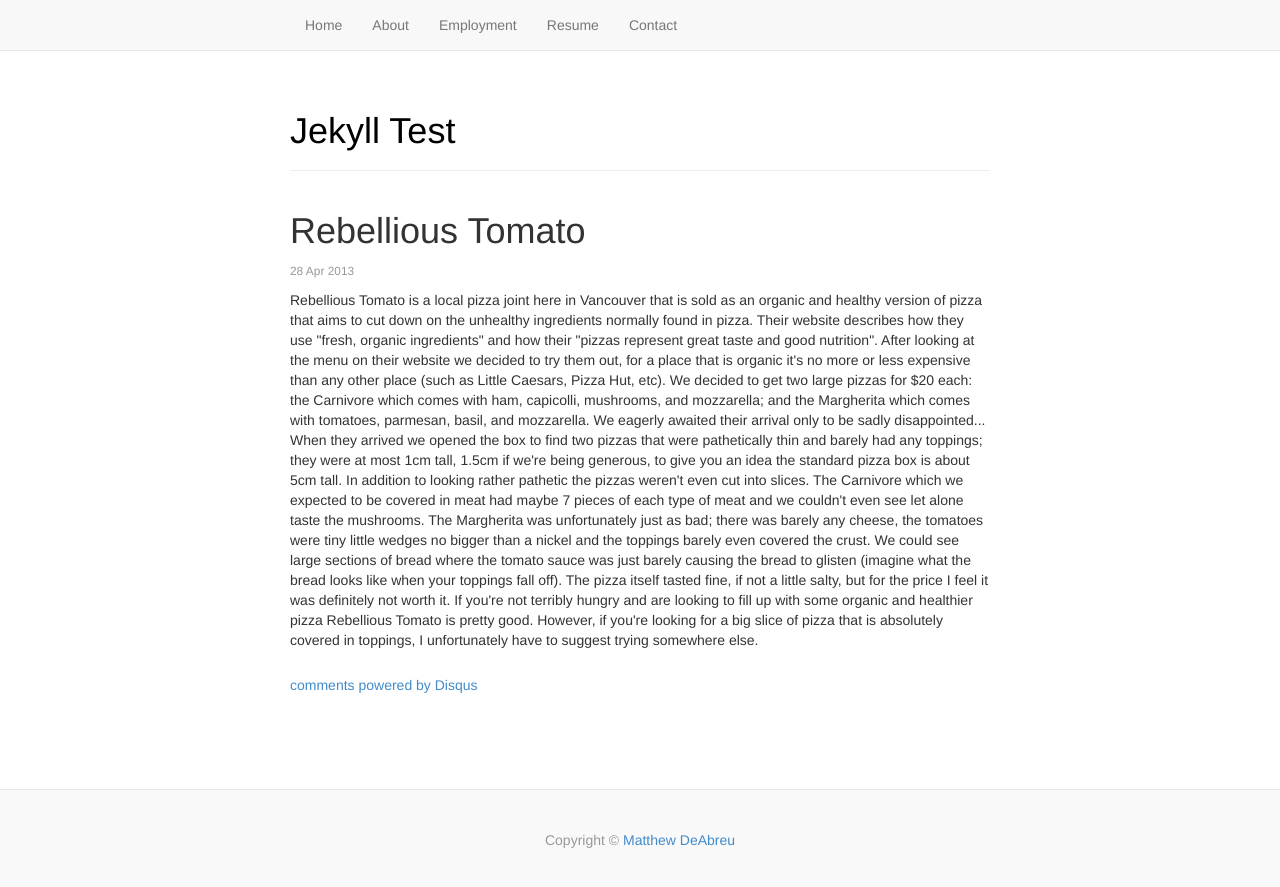
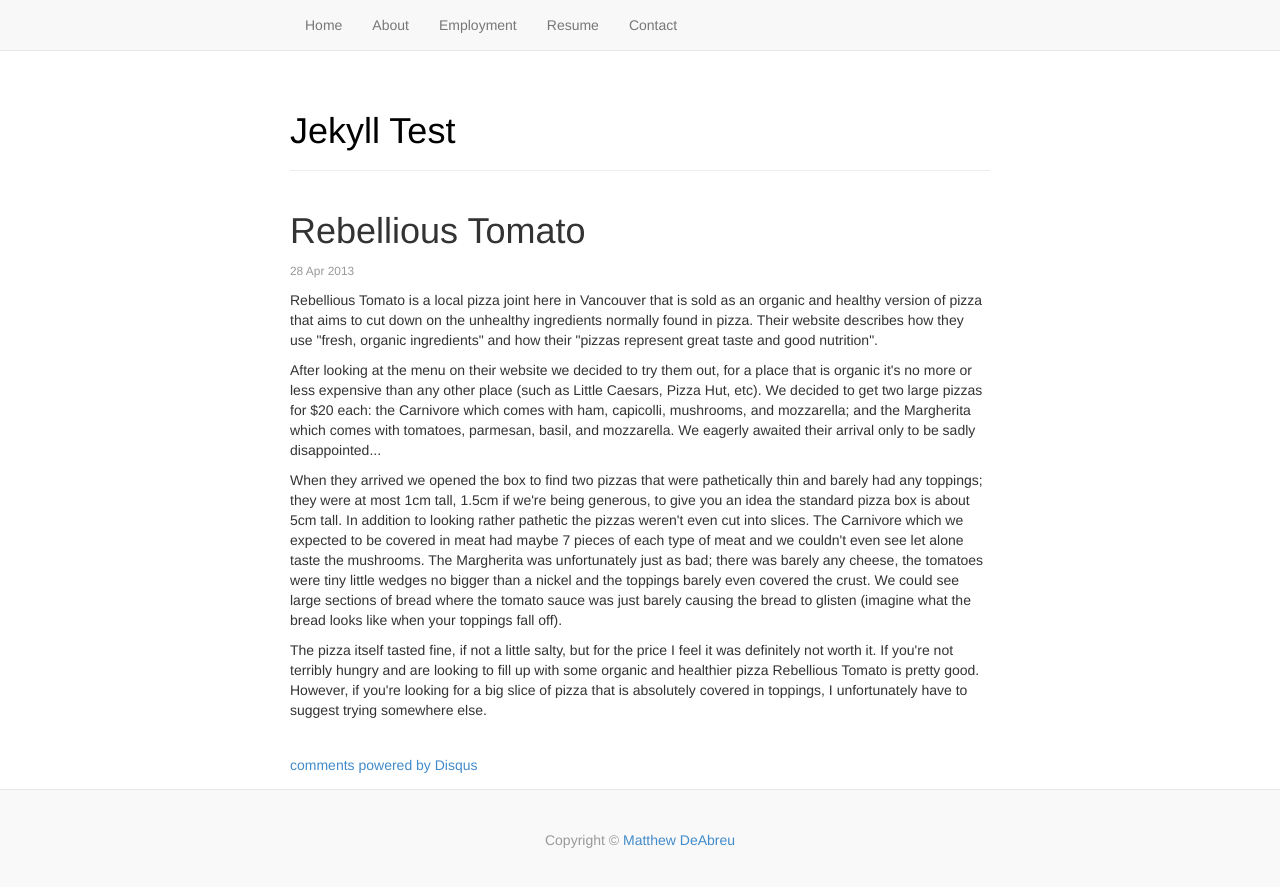
Before and after one commit to mdeabreu/mdeabreu, a Jekyll site: the page built from _posts/2013-04-23-rebellious-tomato.html, in a window 1280 px wide. Shown: the top 887 px of the page. Built offline with Jekyll 4.4.1, drawn with Linux system fonts in a browser that asks for light colours; nearby versions of some CDN libraries; comment, search, counter and statistics services are not loaded.

Commit message:
fix formatting

```diff
--- a/_posts/2013-04-23-rebellious-tomato.html
+++ b/_posts/2013-04-23-rebellious-tomato.html
@@ -4,12 +4,12 @@ title:  "Rebellious Tomato"
 date:   2013-04-28 17:44:00
 ---
 
-Rebellious Tomato is a local pizza joint here in Vancouver that is sold as an organic and healthy version of pizza that aims to cut down on the unhealthy ingredients normally found in pizza. Their website describes how they use "fresh, organic ingredients" and how their "pizzas represent great taste and good nutrition".
+<p>Rebellious Tomato is a local pizza joint here in Vancouver that is sold as an organic and healthy version of pizza that aims to cut down on the unhealthy ingredients normally found in pizza. Their website describes how they use "fresh, organic ingredients" and how their "pizzas represent great taste and good nutrition".</p>
 
-After looking at the menu on their website we decided to try them out, for a place that is organic it's no more or less expensive than any other place (such as Little Caesars, Pizza Hut, etc). We decided to get two large pizzas for $20 each: the Carnivore which comes with ham, capicolli, mushrooms, and mozzarella; and the Margherita which comes with tomatoes, parmesan, basil, and mozzarella. We eagerly awaited their arrival only to be sadly disappointed...
+<p>After looking at the menu on their website we decided to try them out, for a place that is organic it's no more or less expensive than any other place (such as Little Caesars, Pizza Hut, etc). We decided to get two large pizzas for $20 each: the Carnivore which comes with ham, capicolli, mushrooms, and mozzarella; and the Margherita which comes with tomatoes, parmesan, basil, and mozzarella. We eagerly awaited their arrival only to be sadly disappointed...</p>
 
 <!--more-->
 
-When they arrived we opened the box to find two pizzas that were pathetically thin and barely had any toppings; they were at most 1cm tall, 1.5cm if we're being generous, to give you an idea the standard pizza box is about 5cm tall. In addition to looking rather pathetic the pizzas weren't even cut into slices. The Carnivore which we expected to be covered in meat had maybe 7 pieces of each type of meat and we couldn't even see let alone taste the mushrooms. The Margherita was unfortunately just as bad; there was barely any cheese, the tomatoes were tiny little wedges no bigger than a nickel and the toppings barely even covered the crust. We could see large sections of bread where the tomato sauce was just barely causing the bread to glisten (imagine what the bread looks like when your toppings fall off).
+<p>When they arrived we opened the box to find two pizzas that were pathetically thin and barely had any toppings; they were at most 1cm tall, 1.5cm if we're being generous, to give you an idea the standard pizza box is about 5cm tall. In addition to looking rather pathetic the pizzas weren't even cut into slices. The Carnivore which we expected to be covered in meat had maybe 7 pieces of each type of meat and we couldn't even see let alone taste the mushrooms. The Margherita was unfortunately just as bad; there was barely any cheese, the tomatoes were tiny little wedges no bigger than a nickel and the toppings barely even covered the crust. We could see large sections of bread where the tomato sauce was just barely causing the bread to glisten (imagine what the bread looks like when your toppings fall off).</p>
 
-The pizza itself tasted fine, if not a little salty, but for the price I feel it was definitely not worth it. If you're not terribly hungry and are looking to fill up with some organic and healthier pizza Rebellious Tomato is pretty good. However, if you're looking for a big slice of pizza that is absolutely covered in toppings, I unfortunately have to suggest trying somewhere else.
+<p>The pizza itself tasted fine, if not a little salty, but for the price I feel it was definitely not worth it. If you're not terribly hungry and are looking to fill up with some organic and healthier pizza Rebellious Tomato is pretty good. However, if you're looking for a big slice of pizza that is absolutely covered in toppings, I unfortunately have to suggest trying somewhere else.</p>
```
